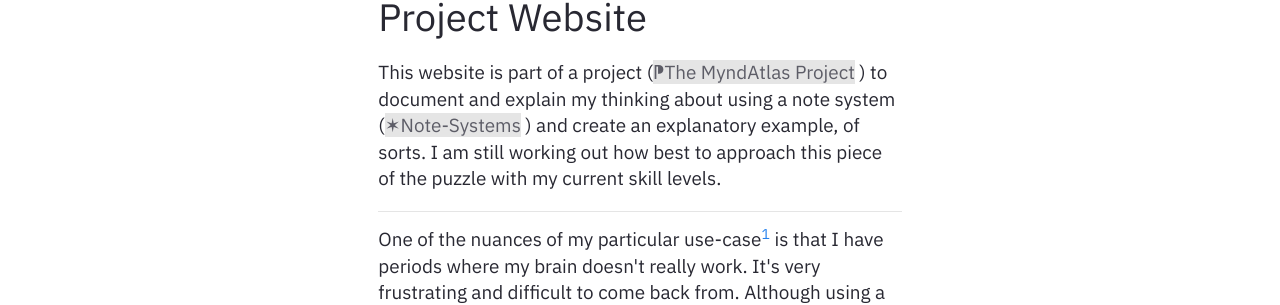
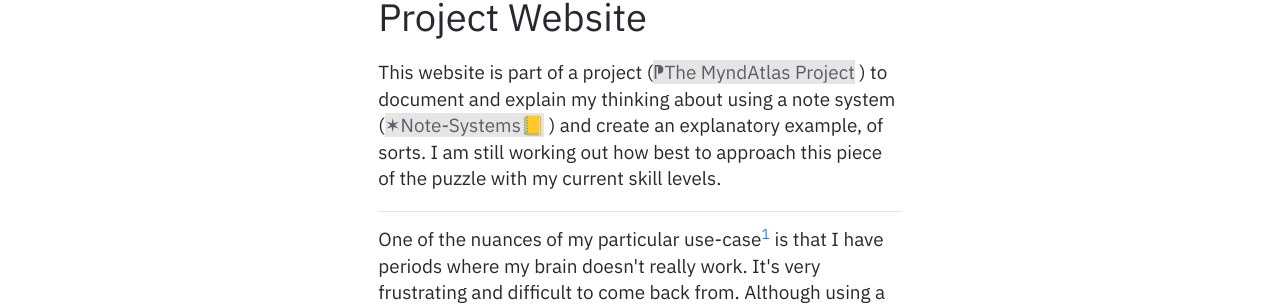
Before and after one commit to myndatlas/myndatlas.github.io, a Jekyll site: the page built from _notes/Public/Welcome to the MyndAtlas Project Website.md, in a window 1280 px wide. Shown: the part 255-560 px from the top of the page. Built offline with Jekyll 4.4.1, drawn with Linux system fonts in a browser that asks for light colours.

Commit message:
314 vault backup: 2023-03-24 21:18:17

```diff
--- a/_notes/Public/Welcome to the MyndAtlas Project Website.md
+++ b/_notes/Public/Welcome to the MyndAtlas Project Website.md
@@ -7,7 +7,7 @@ date : 21-03-2023
 [[⁋The MyndAtlas Project]]
 # Welcome to the MyndAtlas Project Website
 
-This website is part of a project ([[⁋The MyndAtlas Project]]) to document and explain my thinking about using a note system ([[✶Note-Systems]]) and create an explanatory example, of sorts. I am still working out how best to approach this piece of the puzzle with my current skill levels.
+This website is part of a project ([[⁋The MyndAtlas Project]]) to document and explain my thinking about using a note system ([[✶Note-Systems📒]]) and create an explanatory example, of sorts. I am still working out how best to approach this piece of the puzzle with my current skill levels.
 
 ---
 One of the nuances of my particular use-case[^1] is that I have periods where my brain doesn't really work. It's very frustrating and difficult to come back from. Although using a note-system doesn't eliminate these pain points, it does make it less painful, make setbacks less then they might be (I hope), to rediscover what I was doing when previously in the note-system. Certainly more is possible through this than any other tool.
```
